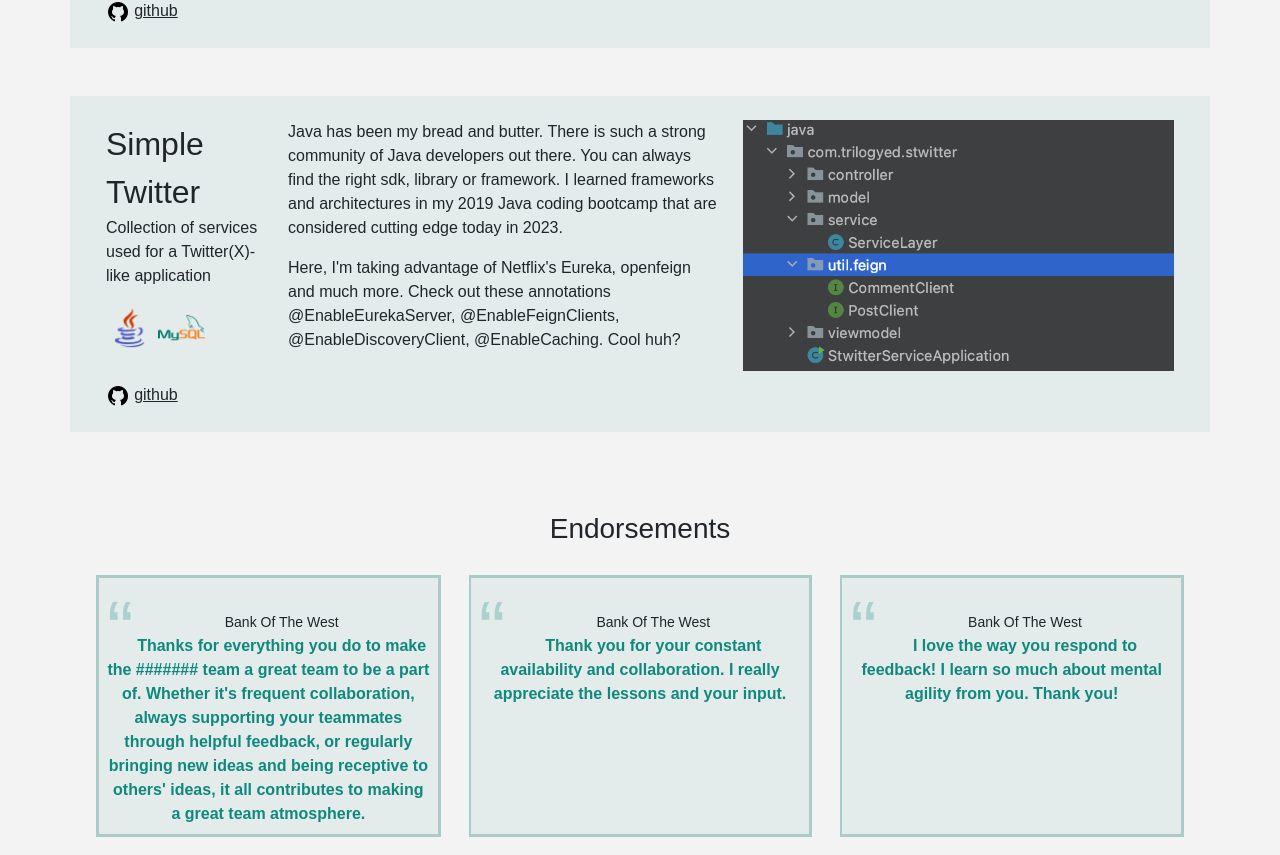
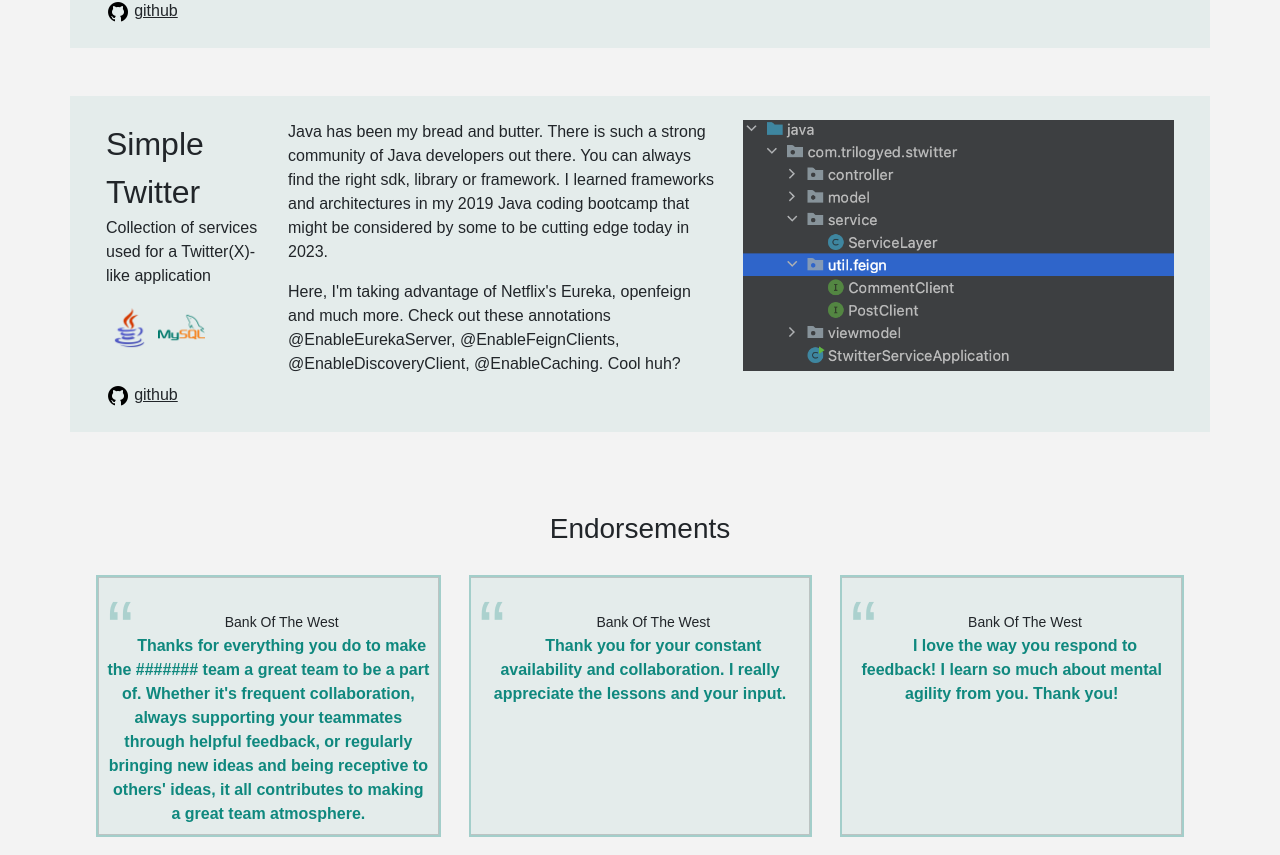
Before and after one commit to EwilsonS/EvanAI-FrontEnd, a Svelte app: page /portfolio in a window 1280 px wide. Shown: the part 1691-2546 px from the top of the page. Built offline with nearby package versions, Linux system fonts and the light colour scheme; no server answers; some icons are missing.

Commit message:
update text

```diff
--- a/client/src/components/Portfolio.svelte
+++ b/client/src/components/Portfolio.svelte
@@ -231,8 +231,8 @@
 			<div class="col-sm-5">
 				<p>
 					Java has been my bread and butter. There is such a strong community of Java developers out there. You can always find the
-					right sdk, library or framework. I learned frameworks and architectures in my 2019 Java coding bootcamp that are considered
-					cutting edge today in 2023.
+					right sdk, library or framework. I learned frameworks and architectures in my 2019 Java coding bootcamp that might be considered
+					by some to be cutting edge today in 2023.
 				</p>
 				<p>
 					Here, I'm taking advantage of Netflix's Eureka, openfeign and much more. Check out these annotations @EnableEurekaServer,
```
